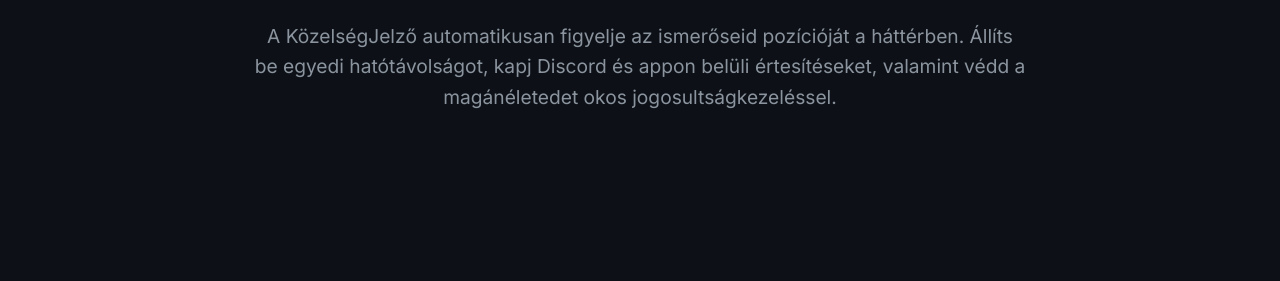
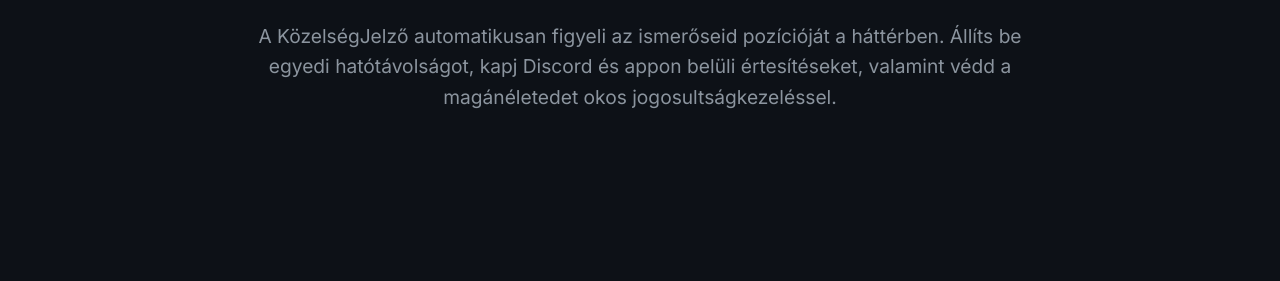
Before and after one commit to bodor76/kozelseg_jelzo, a plain HTML site: page index.html in a window 1280 px wide. Shown: the part 363-644 px from the top of the page. Drawn offline with Linux system fonts and the light colour scheme.

Commit message:
Update index.html

```diff
--- a/index.html
+++ b/index.html
@@ -273,7 +273,7 @@
     <section class="hero">
         <div class="hero-badge">Valós idejű közelségi értesítő</div>
         <h1>Tudd meg azonnal, ha a barátaid a <span>közeledbe érnek!</span></h1>
-        <p>A KözelségJelző automatikusan figyelje az ismerőseid pozícióját a háttérben. Állíts be egyedi hatótávolságot, kapj Discord és appon belüli értesítéseket, valamint védd a magánéletedet okos jogosultságkezeléssel.</p>
+        <p>A KözelségJelző automatikusan figyeli az ismerőseid pozícióját a háttérben. Állíts be egyedi hatótávolságot, kapj Discord és appon belüli értesítéseket, valamint védd a magánéletedet okos jogosultságkezeléssel.</p>
     </section>
 
     <!-- FEATURES SECTION -->
```
